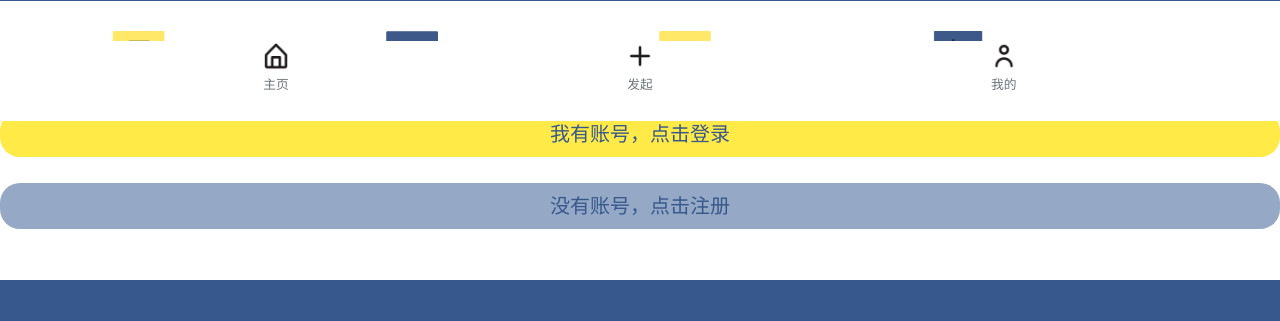
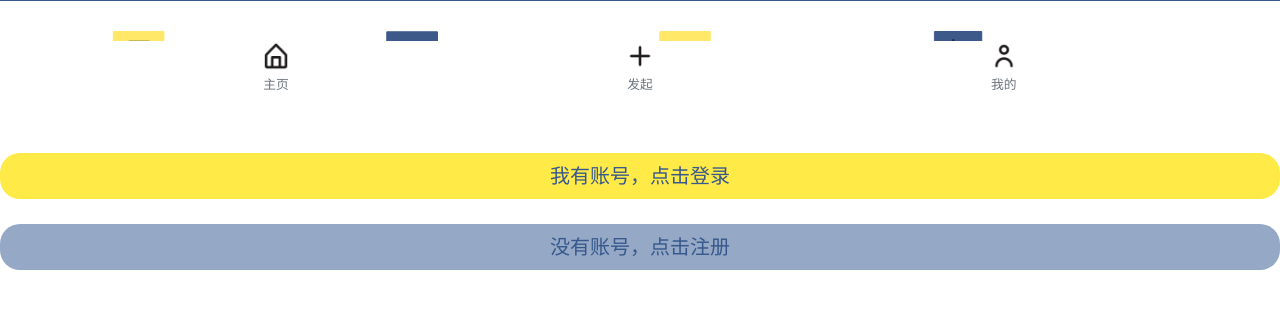
Before and after one commit to Lvwenzhou/iHub2, a Django app: page /index/ in a window 1280 px wide. Shown: the part 679-1000 px from the top of the page. Before the commit the page ends 959 px from the top, so only its background shows below. Run offline with Django 3.2, Linux system fonts and the light colour scheme; some libraries are stand-ins or nearby versions.

Commit message:
细节修改

```diff
--- a/iHub2/iHubSite/templates/index.html
+++ b/iHub2/iHubSite/templates/index.html
@@ -72,8 +72,9 @@
       <img alt="" src="{% static "img/background/index_welcome.jpg" %}" style="max-width:100%;height: auto;">
   </div>
   {% else %}
-  <div style="left: 10px;right: 10px;">
-      <button class="btn btn-primary btn-lg btn-block" onclick="location.href='/login/'" style="background-color: #FFEA48;border: none;border-radius: 20px;color: #36588D;">我有账号，点击登录</button><br>
+  <div style="left: 20px;right: 20px;">
+      <p>&nbsp;</p>
+      <div style="text-align:center"><button class="btn btn-primary btn-lg btn-block" onclick="location.href='/login/'" style="background-color: #FFEA48;border: none;border-radius: 20px;color: #36588D;">我有账号，点击登录</button></div><br>
       <div style="text-align:center"><button class="btn btn-primary btn-lg btn-block" onclick="location.href='/register/'" style="background-color: #95A8C5;border: none;border-radius: 20px;color: #36588D;">没有账号，点击注册</button></div><br><br>
   </div>
   {% endif %}
--- a/iHub2/iHubSite/views.py
+++ b/iHub2/iHubSite/views.py
@@ -24,9 +24,9 @@ def my(request):
         if request.user.is_authenticated:
             user_no = request.user.username
             user = Users.objects.get(no=user_no)
-            return render(request, 'my.html', {'user': user, 'not_log_in': False})
+            return render(request, 'my.html', {'user': user})
         else:
-            return render(request, 'my.html', {'not_log_in': True})
+            return HttpResponseRedirect('/login/')
 
 
 def login(request):  # 登录
@@ -44,7 +44,7 @@ def login(request):  # 登录
         # 用于以后在调用每个视图函数前，auth中间件会根据每次访问视图前请求所带的SEESION里面的ID，去数据库找用户对像，并将对象保存在request.user属性中
         # 中间件执行完后，再执行视图函数
         if user:
-            return redirect('/my/')  # 登录成功，返回至主页
+            return redirect('/index/')  # 登录成功，返回至主页
         else:
             return render(request, 'login.html', {'wrong': True})  # 密码或用户名错误，反正没登陆成功
         # 这段登录的代码我也是借鉴的。反正就是用auth模块实现的登录
@@ -103,7 +103,7 @@ def logout(request):  # 登出
     if request.method == 'GET':
         # 以下一句为Django的账户系统
         auth.logout(request)
-        response = HttpResponseRedirect('/my/')
+        response = HttpResponseRedirect('/index/')
         response.delete_cookie('ticket')
         return response
 
```
